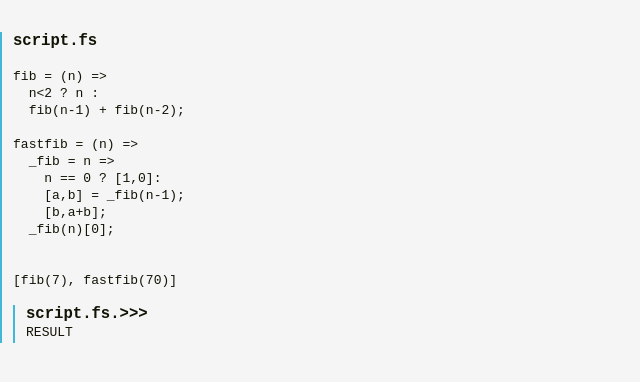
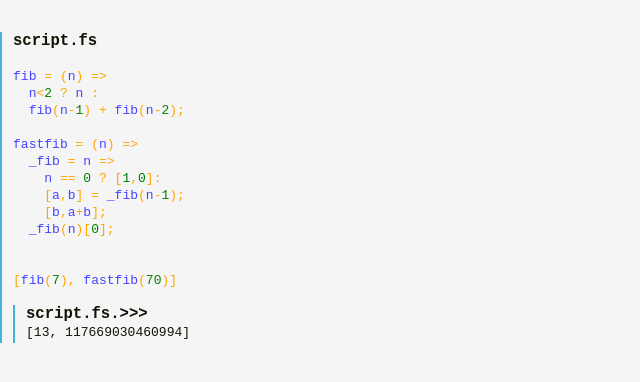
Before and after one commit to DKormann/sciepediaapp, a website built with Vite: page frontend/index.html in a window 1280 px wide. Shown: the whole page, without its empty margins (0-640 px from the left). Built offline with nearby package versions, Linux system fonts and the light colour scheme.

Commit message:
syntax highlighting

```diff
--- a/frontend/src/_html.ts
+++ b/frontend/src/_html.ts
@@ -1,21 +1,44 @@
-export type htmlKey = 'innerText'|'onclick'|'children'|'class'|'id'|'contentEditable'|'eventListeners'|'style'
+import { log } from "./helpers"
+export type htmlKey = 'innerText'|'onclick'|'children'|'class'|'id'|'contentEditable'|'eventListeners'|'color'
 
 
 
+console.log((()=>22).toString())
+
+// export type htmlComponent = {
+//   tag:string
+//   text:string
+//   cls:string
+//   args?:Partial<Record<htmlKey, any>>
+// }
+
+
 export const htmlElement = (tag:string, text:string, cls:string, args?:Partial<Record<htmlKey, any>>):HTMLElement =>{
+
   const _element = document.createElement(tag)
   _element.innerText = text
   _element.setAttribute('class', cls)
   if (args) Object.entries(args).forEach(([key, value])=>{
+    if (key=='color'){
+      log({key})
+    }
     if (key==='children'){
       (value as HTMLElement[]).forEach(c=>_element.appendChild(c))
     }else if (key==='eventListeners'){
       Object.entries(value as Record<string, (e:Event)=>void>).forEach(([event, listener])=>{
         _element.addEventListener(event, listener)
       })
+    }else if (key === 'color'){
+
+      _element.style.color = value
+
     }else{
       _element[(key as 'innerText' | 'onclick' | 'id' | 'contentEditable')] = value
     }
   })
   return _element
 }
+
+
+
+log("hello")
--- a/frontend/src/data.ts
+++ b/frontend/src/data.ts
@@ -1,7 +1,6 @@
 
 export type Path = string[]
 import { log } from "./helpers"
-
 
 export type Root = {
   path:[],
@@ -79,7 +78,6 @@ const assert = (condition:boolean, message:string) => {
 import { assertEq } from "./helpers"
 
 {
-  console.log("testing");
   chain(
     root(child('a', 'a',  child('a.b', 'b', child('a.b.c','c')))),
 
--- a/frontend/src/funscript.ts
+++ b/frontend/src/funscript.ts
@@ -7,7 +7,7 @@ type code = {
   end: number,
 }
 
-type token = code & {type:"number" | "string" | "boolean" | "null" | "identifier" | "symbol" | "typo" | "whitespace" | "comment"}
+export type token = code & {type:"number" | "string" | "boolean" | "null" | "identifier" | "symbol" | "typo" | "whitespace" | "comment"}
 
 const symbols = ["(", ")", "{", "}", "[", "]", "=>", ",", ":", "?", "=>", "!", "&&", "||", "+", "-", "*", "/", "%", "<", ">", "<=", ">=", "==", "!=", "=", ";", "...", ".", "//"]
 
@@ -16,7 +16,7 @@ const seek = (code:string, start:number, pred: (c:string, i:number)=>boolean):nu
   return off == -1 ? code.length : start + off
 }
 
-const tokenize = (code:string, i:number=0, tid = 0):token[] =>{
+export const tokenize = (code:string, i:number=0, tid = 0):token[] =>{
   if (code.length <= i) return []
   const comp = (name:string) => code.slice(i, i+name.length) == name
   const [typ, nxt] :[token["type"], number]=
@@ -35,7 +35,7 @@ const tokenize = (code:string, i:number=0, tid = 0):token[] =>{
   return [{type:typ, value:code.slice(i, nxt), start:i, end:nxt}, ...tokenize(code, nxt, tid+1)]
 }
 
-type ast = nullary | unary | binary | ternary | nary
+export type ast = nullary | unary | binary | ternary | nary
 
 type nullary = code & {type:"number" | "string" | "boolean" | "null" | "identifier" | "typo", children:[]}
 type unary = code & {type:"!" | "neg" | "..."} & {children: [ast]}
@@ -49,9 +49,9 @@ const binaryops = ["+", "-", "*", "/", "%", "<", ">", "<=", ">=", "==", "!=", "&
 const unaryops = ["!", "neg", "..."]
 
 
-const parse = (code:string): ast => {
+const parse = (tokens:token[]): ast => {
 
-  const tokens = tokenize(code)
+  // const tokens = tokenize(code)
   const nonw = (idx:number): number =>
     tokens[idx] == undefined? idx :tokens[idx].type == "whitespace" || tokens[idx].type == "comment" ? nonw(idx+1): idx
 
@@ -181,7 +181,7 @@ const operator_weight = (op: ast['type']): number =>
   op === "+" || op === "-" ? 11 :
   op === "<" || op === ">" || op === "<=" || op === ">=" || op === "==" || op === "!=" ? 10 :
   op === "&&" || op === "||" ? 9 :
-  op === "?:" || op == "=;" ? 8 :
+  op === "?:" || op === "=;" ? 8 :
   op === "=>" ? 7 :
   -1;
 
@@ -204,18 +204,41 @@ const rearange = (nod:ast):ast => {
   return node
 }
 
-const compile =(s:string) => build((rearange((parse(s)))))
+const compile =(s:string) => build((rearange((parse(tokenize(s))))))
 
-export const runfun = (code:string):any => {
-  const compt = compile((code))
 
+export const getAst = (tokens:token[]):ast => rearange(parse(tokens))
+
+export const execAst = (parsed:ast):any => {
+
+  const compt = build(parsed)
   try{
     const FN = Function("return "+compt)
     return FN()
   }catch(e){
-    console.log(compt)
-    throw e
+    return (e as Error).message
   }
+}
+
+const runfun = (code:string):any =>execAst(getAst(tokenize(code)))
+
+type colored_line = {code:string, color:string}[]
+
+export const highlighted = (toks: token[]):{color:string}[][] =>{
+  const chs:colored_line[][] = toks.map(tok=> tok.value.split("\n").map(s=>[{code:s, color:
+    tok.type == "typo" ? 'red' :
+    tok.type == "identifier" ? "#4444ff" :
+    tok.type == "number" || tok.type=="string" || tok.type == "boolean" || tok.type== "comment" ? "green" :
+    tok.type == "symbol" ? "orange" :
+    "var(--color)"}]))
+  const lines =  chs.slice(1).reduce((p, c)=>[...p.slice(0,-1), [...last(p), ...c[0]], ...c.slice(1)], chs[0])
+  return lines.map(l=>l.map(c=>c.code.split('').map(ch=>({color:c.color}))).flat())
+}
+
+
+{
+  const toks = tokenize("\nx=2;\nx")
+  log(highlighted(toks))
 }
 
 {
@@ -227,18 +250,18 @@ export const runfun = (code:string):any => {
 
   const testbuild = (...codes:string[]) =>{
     try{
-      const built = build(parse(codes[0]))
+      const built = build(parse(tokenize(codes[0])))
       assertEq(built, codes[1] ?? codes[0], " compiling "+ codes[0])
     }catch(e){
       console.error(e, " in compiling "+ codes[0])
     }
   }
-  assertEq(parse("1"), {type:"number", value:"1", start:0, end:1, children:[]})
-  assertEq(parse("2312"), {type:"number", value:"2312", start:0, end:4, children: []})
-  assertEq(parse("true"), {type:"boolean", value:"true", start:0, end:4, children: []})
+  assertEq(parse(tokenize("1")), {type:"number", value:"1", start:0, end:1, children:[]})
+  assertEq(parse(tokenize("2312")), {type:"number", value:"2312", start:0, end:4, children: []})
+  assertEq(parse(tokenize("true")), {type:"boolean", value:"true", start:0, end:4, children: []})
 
-  assertEq(build(parse("1")), "1")
-  assertEq(build(parse("[1]")), "[1]")
+  assertEq(build(parse(tokenize("1"))), "1")
+  assertEq(build(parse(tokenize("[1]"))), "[1]")
 
   testbuild("1")
   testbuild("[1]")
@@ -337,6 +360,5 @@ export const runfun = (code:string):any => {
 
   /*
   assertCompileErr('"abc', `parse error, expected: "`)
-
   */
 }
--- a/frontend/src/view.ts
+++ b/frontend/src/view.ts
@@ -7,8 +7,14 @@ import "./funscript"
 import { assertEq, comp, log, last, LastT, stringify, setAttr, uuid} from './helpers'
 import { Store , store, teststore} from './_store'
 import {
-  // nice_error,
-  runfun } from './funscript'
+  getAst,
+  execAst,
+  ast,
+  token,
+  tokenize,
+  highlighted,
+
+   } from './funscript'
 
 const max = Math.max
 const abs = Math.abs
@@ -38,7 +44,6 @@ type Pelement = {
   cursor:number ,
 }
 
-
 type Rendered = Pelement & {
   el:HTMLElement
 }
@@ -47,7 +52,6 @@ const islink = (s:string) => s.startsWith('#') && s.length > 1
 
 const buildPage = (r:Root, path:Path, indent:number):Pelement[] => {
   const node = getData(r, path)
-  // log(node)
   const tit = node.path.join('.')
   return [
     {content:tit,path,indent,is_title:true, children:[], cursor:-1},
@@ -58,17 +62,20 @@ const buildPage = (r:Root, path:Path, indent:number):Pelement[] => {
   ]
 }
 
-const render = (par: Pelement, style?:string):Rendered=>(
+const render = (par: Pelement, color?:{color:string}[]):Rendered=>(
+
   {...par,
     el: htmlElement('p', '', 'line', {children:[
         ...Array.from({length:par.indent}, _=>htmlElement('div', '', 'pad')),
         ...par.is_title? [htmlElement('span', par.content, 'title')]
         :insert(
+          color?par.content.split('').map((c,i)=>htmlElement('span', c, 'char', {color: color[i].color})):
           par.content.split(' ').map(w=>(' '+w).split('').map(c=>htmlElement('span', c, islink(w)?'link':'char'))).flat().slice(1),
+
           par.cursor, cursor()
         )
       ],
-      ...style?{style}:{}
+      ...color?{color}:{}
     }
   )
 })
@@ -120,38 +127,48 @@ const setLine = (line:number|[number, number], ...lines: Pelement[]):Update=>s=>
     s=>setStateVar("r", setData(s.r,
       child(lines[0].path.join("."),
       seekPage(start,s).slice(1).map(p=>p.content).join("\n"))))(s),
-    s=>{
-      if (last(lines[0].path) == 'fs'){
-        return runscript(s,start)
-      }
-      return s
-    },
-
     setStateVar('cursor', focusline == -1? s.cursor: start+focusline)
   )(s)
 }
 
+
 const runscript =(s:State, start:number)=> {
-  log("running fs")
+
   try{
+    const pg = seekPage(start, s)
     const code = getPageText(start, s)
-    log("code:",code)
-    const res = stringify(runfun(code)).split("\n")
-    const lpl = lastPageLine(start, s)
-    return setLine([firstPageLine(lpl, s)+1,lpl+1],
+    const codelines = code.split('\n')
+    const toks = tokenize(code)
+    const colormap = highlighted(toks)
+
+    const res = stringify(execAst(getAst(toks))).split("\n")
+    const fcl = firstPageLine(start, s)
+    const lol = lastPageLine(start, s)
+    const lcl = firstPageLine(lol, s)
+
+    log("runsciprt")
+
+    return cc(
+      setStateVar('p',[
+        ...s.p.slice(0,fcl+1),
+        // ...s.p.slice(fcl+1,lcl).map(p=>({...p, el:render(p,"blue").el})),
+        ...colormap.map((l,i)=>render({...pg[i+1], content:codelines[i], is_title:undefined}, l)),
+        ...s.p.slice(lcl)
+        ]),
+      s=>setLine([firstPageLine(lol, s)+1,lol+1],
         ...res.map(
           c=>render({
-        ...s.p[lpl],
+            ...s.p[lol],
             content:c,
             cursor:-1,
             is_title:undefined,
           })
         ))(s)
+    )(s)
   }catch(e){
-    console.error(e)
+    console.warn(e)
   }
 }
-
 
 const cc = <T> (...fs:((a:T)=>T|void)[]) => (a:T) => fs.reduce((r,f)=>f(r)??r,a)
 
@@ -260,7 +277,15 @@ const flatprint = (p:Rendered[])=> p.map((p,i)=>`${i}:`+"->".repeat(p.indent)+p.
 
 export const view = (putHTML:(el:HTMLElement)=>void) => {
 
-  const show = (s:State)=>{
+  const show = (s:State)=>cc<State>(
+
+    s=>{
+      const l = getLines(s.cursor)(s)[0]
+      if (last(l.path) == "fs"){
+        return runscript(s, s.cursor)
+      }
+    },
+    s=>{
       const onclick = (e:MouseEvent)=>{
         const p = findLine(s.p, e.y+window.scrollY)
         if (p === -1) return
@@ -357,16 +382,15 @@ export const view = (putHTML:(el:HTMLElement)=>void) => {
         },
       }));
     }
+  )(s)
 
   const r =
   store.get('root') ??
   root(
     child('hello', 'hello #world'),
-
     child('script.fs', "\nfib = (n) =>\n  n<2 ? n :\n  fib(n-1) + fib(n-2);\n\nfastfib = (n) =>\n  _fib = n =>\n    n == 0 ? [1,0]:\n    [a,b] = _fib(n-1);\n    [b,a+b];\n  _fib(n)[0];\n\n\n[fib(7), fastfib(70)]\n"),
     child('script.fs.>>>',"RESULT")
 )
-  // log(getData(r, ['script.fs']))
 
   cc(
     show
```
Also changed, not shown: frontend/index.html (+3 -0 lines), frontend/src/helpers.ts (+0 -7 lines). Lines whose indentation alone changed are shown as unchanged.
